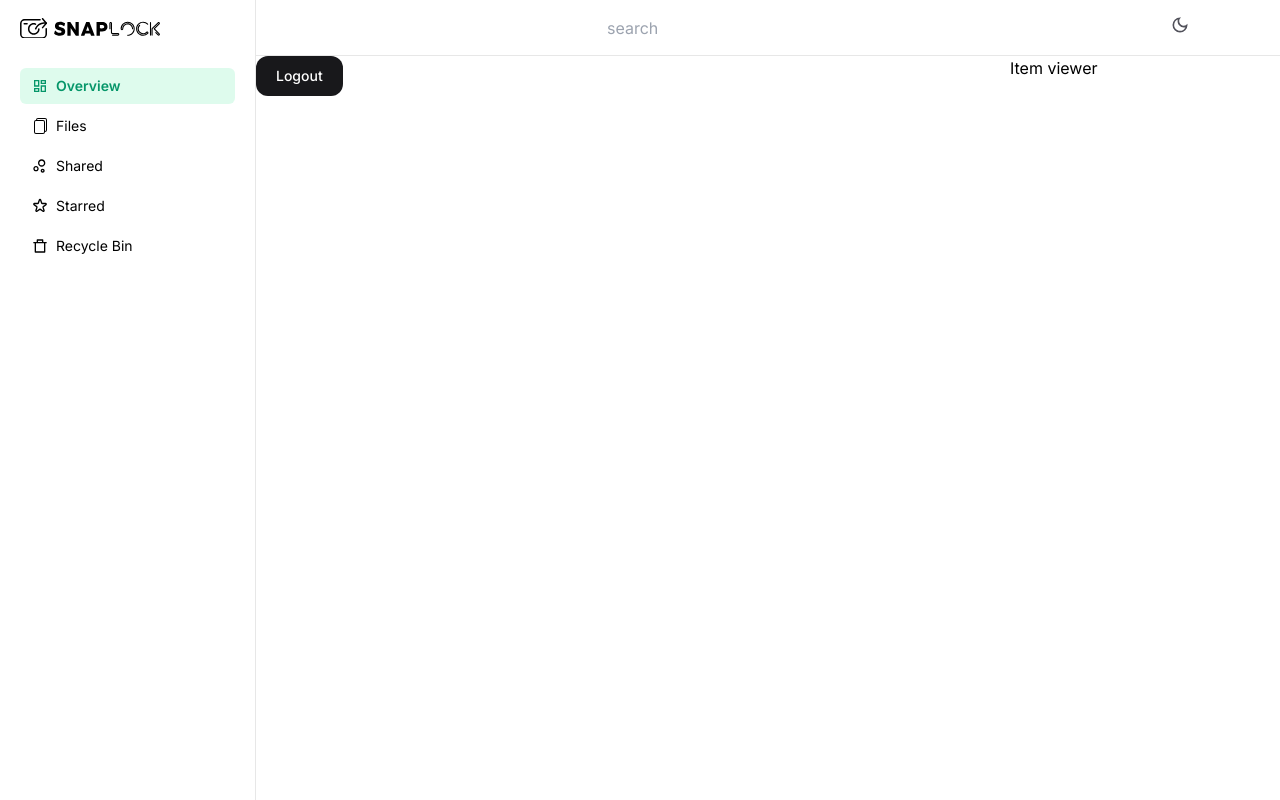
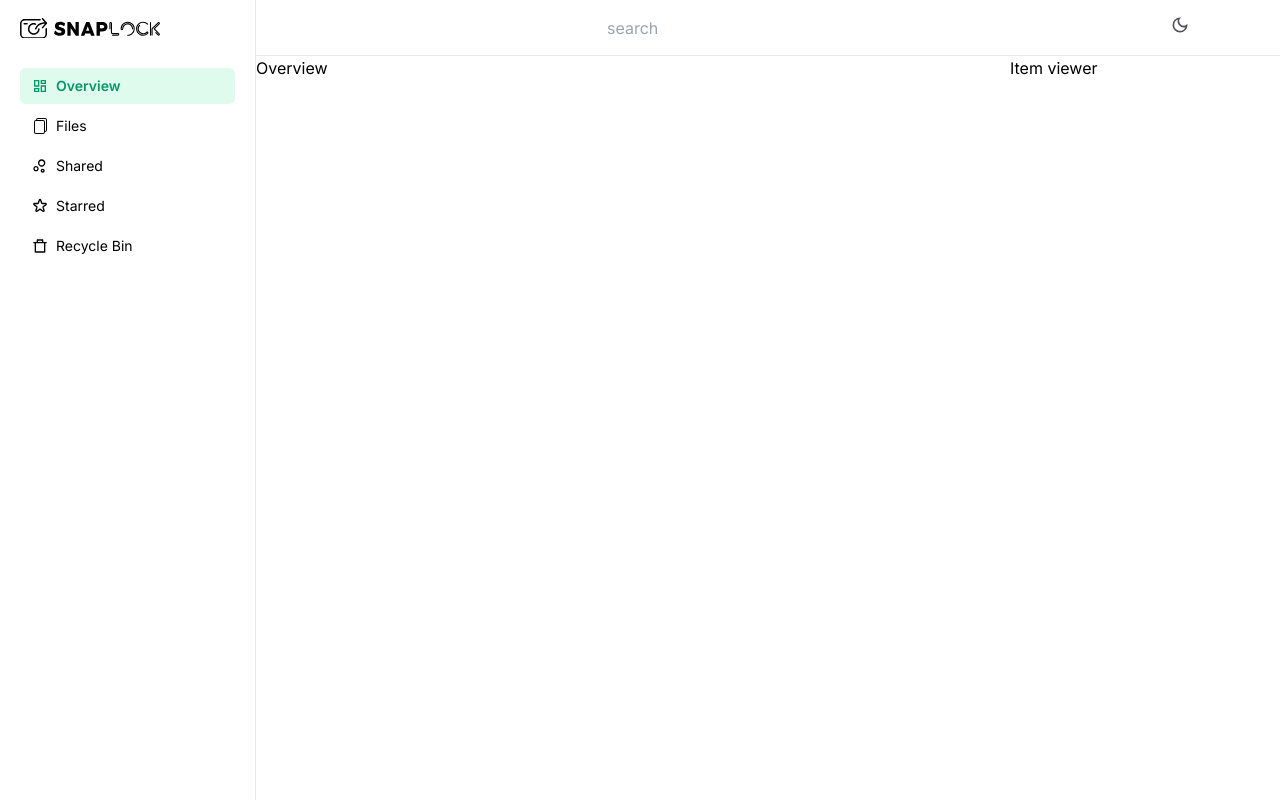
Before and after one commit to emimudev/snaplock, a Next.js app: page /overview in a window 1280 px wide. Built offline with nearby package versions, Linux system fonts and the light colour scheme; no server answers.

Commit message:
Remove logout button from overview page

```diff
--- a/src/pages/overview.js
+++ b/src/pages/overview.js
@@ -1,17 +1,7 @@
-import { Button, Layout } from '@/components'
-import { signOut } from 'next-auth/react'
+import { Layout } from '@/components'
 
 export default function Overview() {
-  return (
-    <Button
-      onClick={(e) => {
-        e.preventDefault()
-        signOut()
-      }}
-    >
-      Logout
-    </Button>
-  )
+  return <h1>Overview</h1>
 }
 
 Overview.getLayout = function getLayout({ props, page }) {
```
